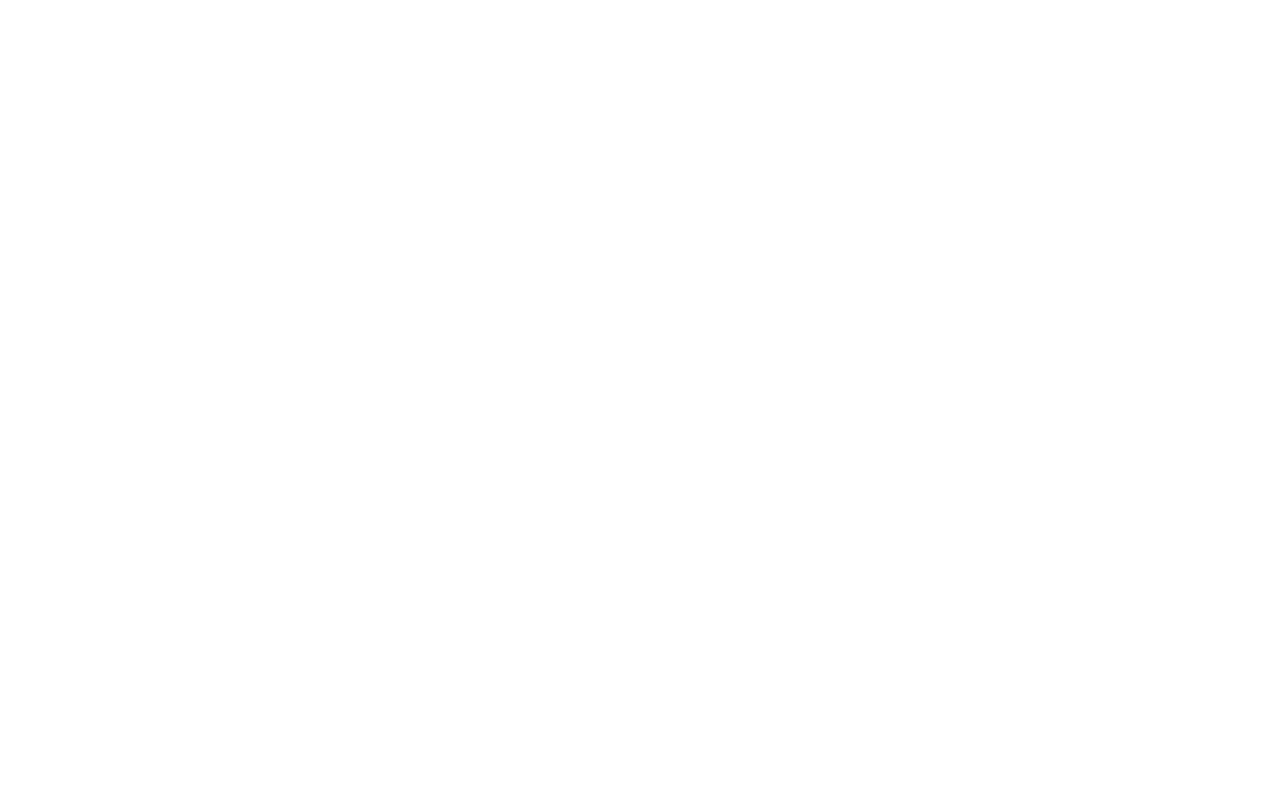
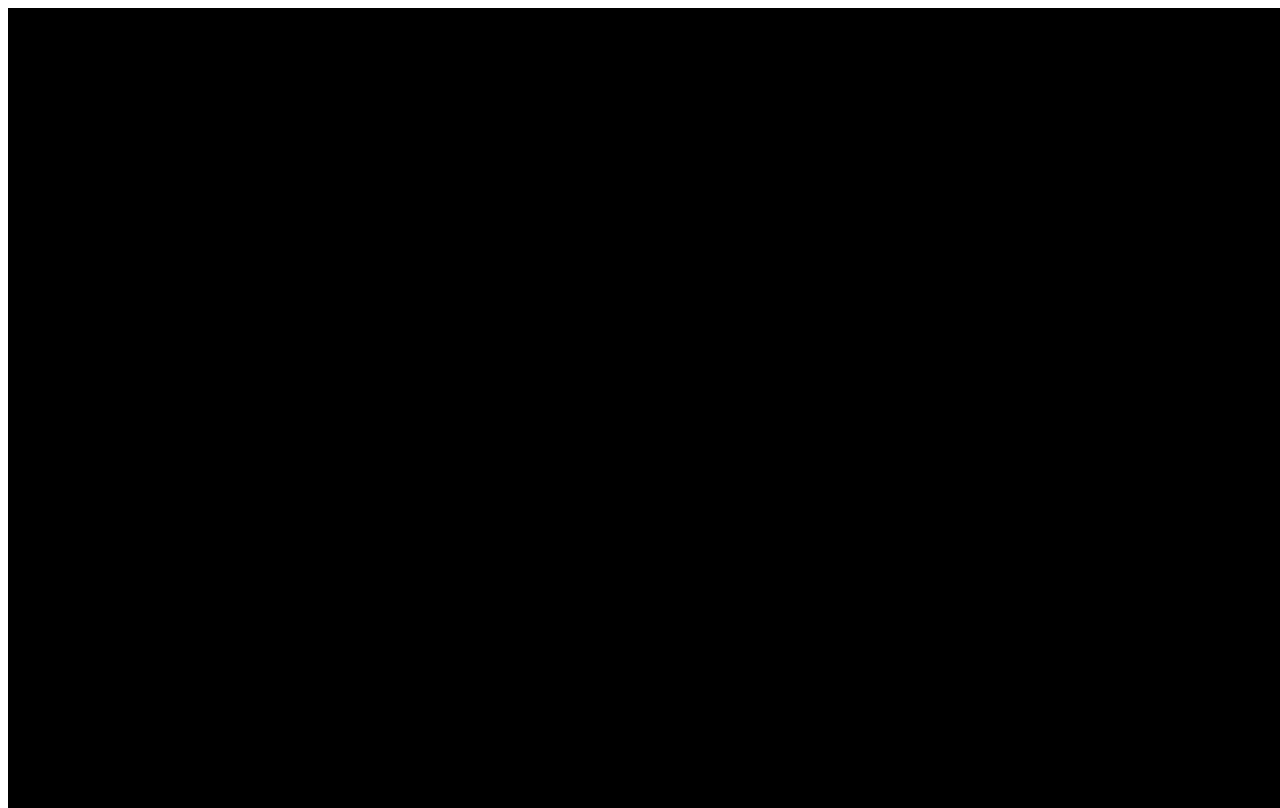
Before and after one commit to lightdrk/Draw-scrib, a browser extension: page index.html in a window 1280 px wide. Drawn offline with Linux system fonts and the light colour scheme.

Commit message:
updated a bit

```diff
--- a/index.html
+++ b/index.html
@@ -7,5 +7,5 @@
 </head>
 <body>
 </body>
-<script ></script>
+<script src='index.js'></script>
 </html>
--- a/index.js
+++ b/index.js
@@ -1,9 +1,9 @@
-const page = document.getElementByTagName('body');
+const page = document.body;
 
 function canvas_element(){
 	const canvas = document.createElement('canvas');
 	canvas.id = 'canvasid';
-	canvas.style.backgroundColor = 'rgba(0,0,0,0.4)';
+	canvas.style.backgroundColor = 'rgba(0,0,0,1)';
 	canvas.style.position = 'absolute';
 	canvas.style.zIndex = '1';
 	canvas.style.width = '100%';
@@ -19,4 +19,13 @@
 	input_slider.min = '1';
 	input_slider.max = '10';
 	input_slider.value = '0';
+	input_slider.zIndex = '2';
+	return input_slider;
 }
+
+let canvas = canvas_element();
+let slid = slider()
+
+console.log(page);
+page.appendChild(canvas);
+page.appendChild(slid);
```
